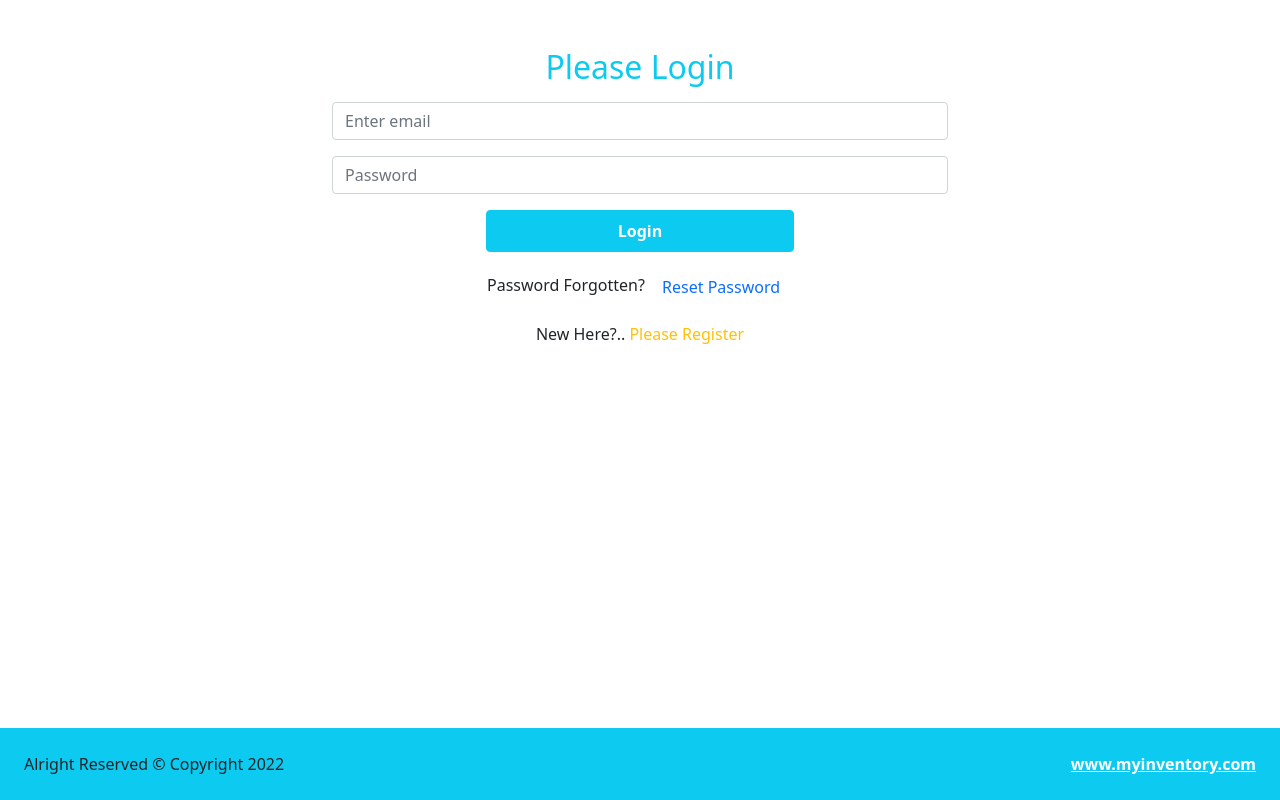
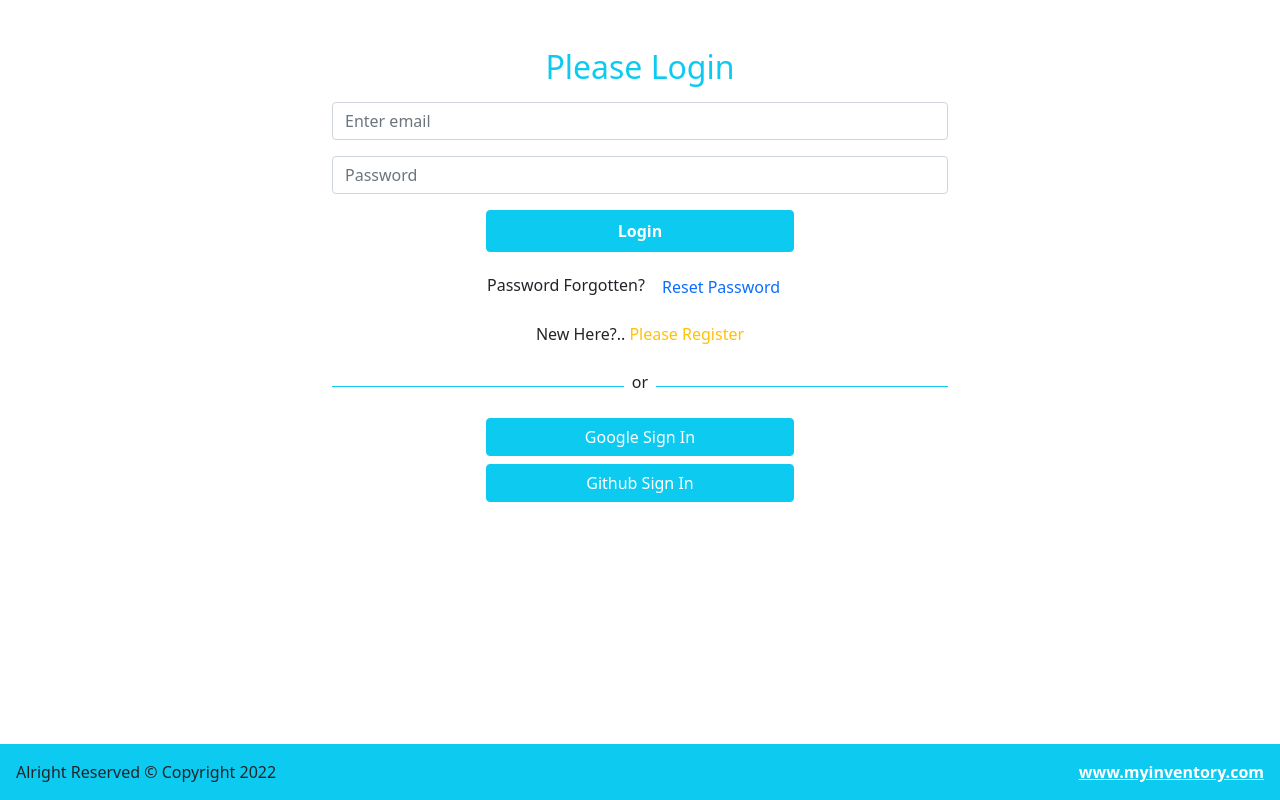
Before and after one commit to masud1989/warehouse-client, a React (Create React App) app: page /login in a window 1280 px wide. Built offline with nearby package versions, Linux system fonts and the light colour scheme.

Commit message:
login-with-social

```diff
--- a/src/App.js
+++ b/src/App.js
@@ -29,3 +29,9 @@
 
 // Client Repo
 // https://github.com/ProgrammingHeroWC4/warehouse-management-client-side-masud1989
+
+// Client Site Live
+// https://inventory-project-2f568.firebaseapp.com
+
+
+//Server site repo: https://github.com/ProgrammingHeroWC4/warehouse-management-server-side-masud1989
--- a/src/component/pages/Login/Login.js
+++ b/src/component/pages/Login/Login.js
@@ -3,7 +3,9 @@
 import { useSendPasswordResetEmail, useSignInWithEmailAndPassword } from 'react-firebase-hooks/auth';
 import { Link, useLocation, useNavigate } from 'react-router-dom';
 import { toast, ToastContainer } from 'react-toastify';
+import 'react-toastify/dist/ReactToastify.css';
 import auth from '../../../firebase.init';
+import SocialLogin from './SocialLogin';
 
 
 
@@ -74,7 +76,7 @@
         <p>Password Forgotten? <button onClick={resetPassword} className="btn btn-link text-primary text-decoration-none ">Reset Password</button></p>
         <p>New Here?.. <Link to="/register" onClick={navigateRegister}  className="text-warning text-decoration-none">Please Register</Link></p>
         {errorElement}
-
+       <SocialLogin></SocialLogin>
         <ToastContainer></ToastContainer>
     </div>
     );
--- a/src/component/pages/Login/SocialLogin.js
+++ b/src/component/pages/Login/SocialLogin.js
@@ -1,9 +1,46 @@
 import React from 'react';
+import { useSignInWithGithub, useSignInWithGoogle } from 'react-firebase-hooks/auth';
+import { useNavigate } from 'react-router-dom';
+import auth from '../../../firebase.init';
 
 const SocialLogin = () => {
+    const [SignInWithGoogle, googleUser, googleLoading, error] = useSignInWithGoogle(auth);
+    const [signInWithGithub, githubUser, githubLoading, githubError ]= useSignInWithGithub(auth);
+    const navigate = useNavigate();
+    let errorElement;
+
+    if(googleLoading || githubLoading){
+        <p>Loading........................</p>
+    }
+
+    if (error ) {
+        errorElement=<p className='text-danger'>Error: {error.message || githubError.message}</p>
+  }
+
+    if(googleUser || githubUser) {
+        navigate('/')
+    }
+
+
     return (
         <div>
-            <SocialLogin></SocialLogin>
+            <div className="d-flex align-items-center">
+                <div style={{height: '1px'}} className='bg-info w-50'></div>
+                <p className='mt-2 px-2'>or</p>
+                <div style={{height: '1px'}} className='bg-info w-50'></div>
+            </div>
+            {errorElement}
+            <div>
+                <button onClick={()=> SignInWithGoogle() } className='btn btn-info w-50 d-block mx-auto my-2 text-white'>
+                    {/* <img style={{width: '30px'}} src={google} alt=""/> */}
+                    Google Sign In
+                </button>
+
+                <button onClick={()=>signInWithGithub()} className='btn btn-info w-50 d-block mx-auto mb-5 text-white'>
+                    {/* <img style={{width: '30px', marginRight: '10px'}} src={github} alt=""/> */}
+                    Github Sign In
+                </button>
+            </div>
         </div>
     );
 };
--- a/src/component/shared/Footer/Footer.js
+++ b/src/component/shared/Footer/Footer.js
@@ -2,7 +2,7 @@
 
 const Footer = () => {
     return (
-        <div className="fixed-bottom text-center p-4 bg-info navbar" >
+        <div className="fixed-bottom text-center p-3 bg-info navbar" >
              Alright Reserved © Copyright 2022
              <a className="fw-bold text-white" href="#">www.myinventory.com</a>
         </div>
```
